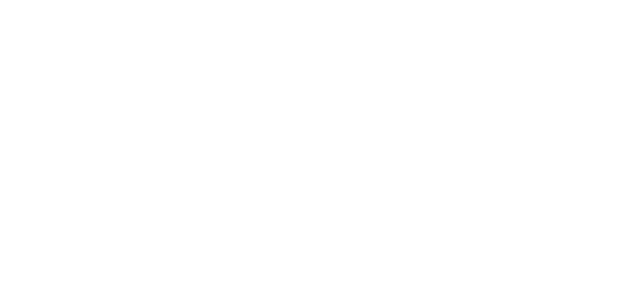
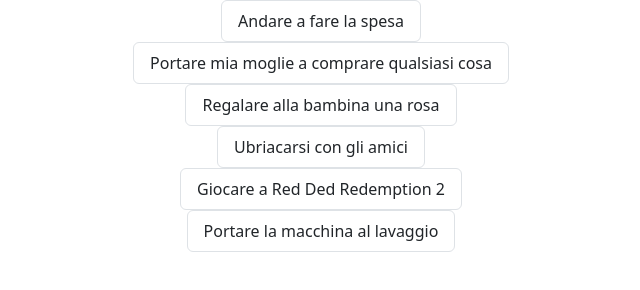
Before and after one commit to CosimoPetrarca/vue-todolist, a plain HTML site: page index.html in a window 1280 px wide. Shown: the whole page, without its empty margins (319-959 px from the left). Drawn offline with nearby package versions, Linux system fonts and the light colour scheme.

Commit message:
todolist-done(first step)

```diff
--- a/index.html
+++ b/index.html
@@ -22,6 +22,13 @@
 </head>
 
 <body>
+    <div id="app">
+        <div class="d-flex flex-column align-items-center">
+            <ul v-for="(todo, index) in todos" class="list-group">
+                <li class="list-group-item ">{{todo.text}}</li>
+            </ul>
+        </div>
+    </div>
 
 
 
--- a/js/main.js
+++ b/js/main.js
@@ -1 +1,37 @@
 'use strict'
+
+const { createApp } = Vue
+
+createApp({
+    data() {
+        return {
+            todos: [
+                {
+                    text: 'Andare a fare la spesa',
+                    done: false
+                },
+                {
+                    text: 'Portare mia moglie a comprare qualsiasi cosa',
+                    done: true
+                },
+                {
+                    text: 'Regalare alla bambina una rosa',
+                    done: false
+                },
+                {
+                    text: 'Ubriacarsi con gli amici',
+                    done: false
+                },
+                {
+                    text: 'Giocare a Red Ded Redemption 2',
+                    done: true
+                },
+                {
+                    text: 'Portare la macchina al lavaggio',
+                    done: false
+                }
+            ]
+        }
+    }
+
+}).mount('#app')
```
